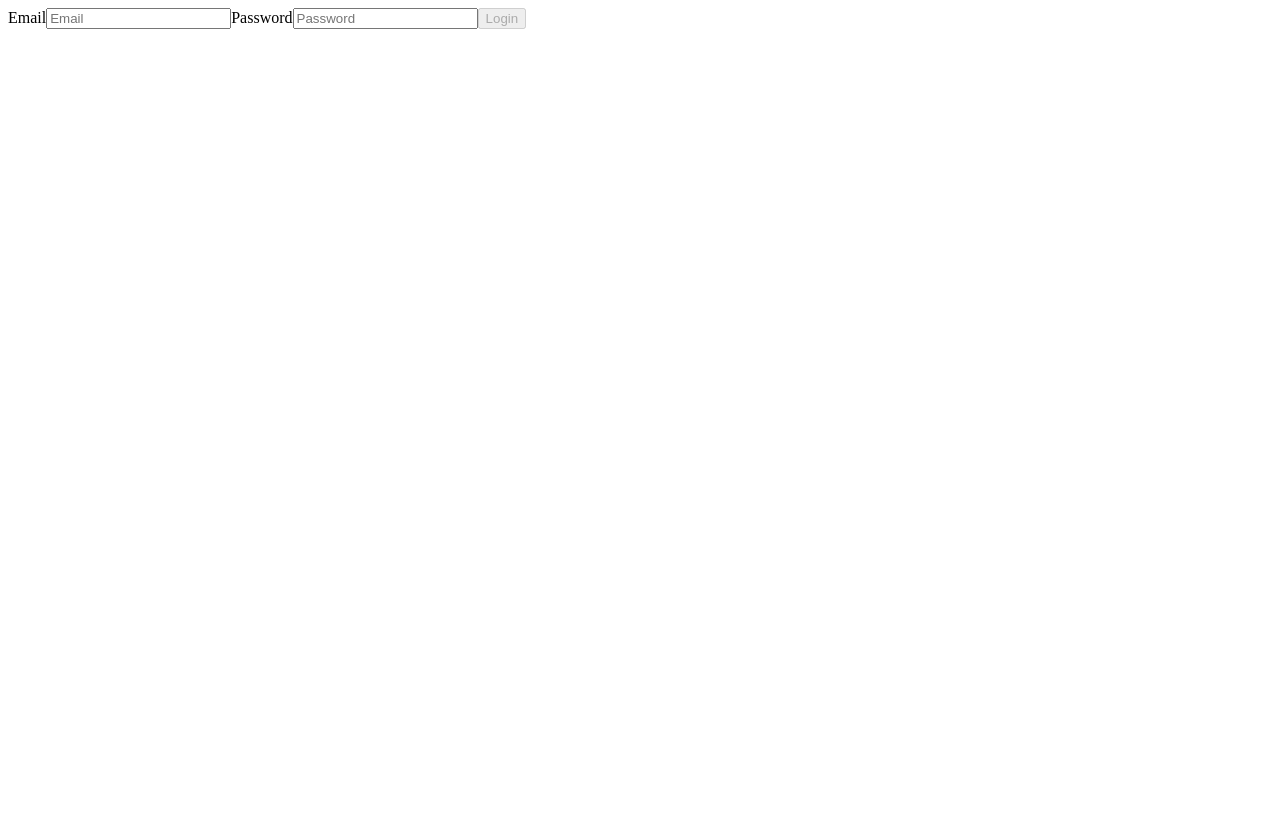
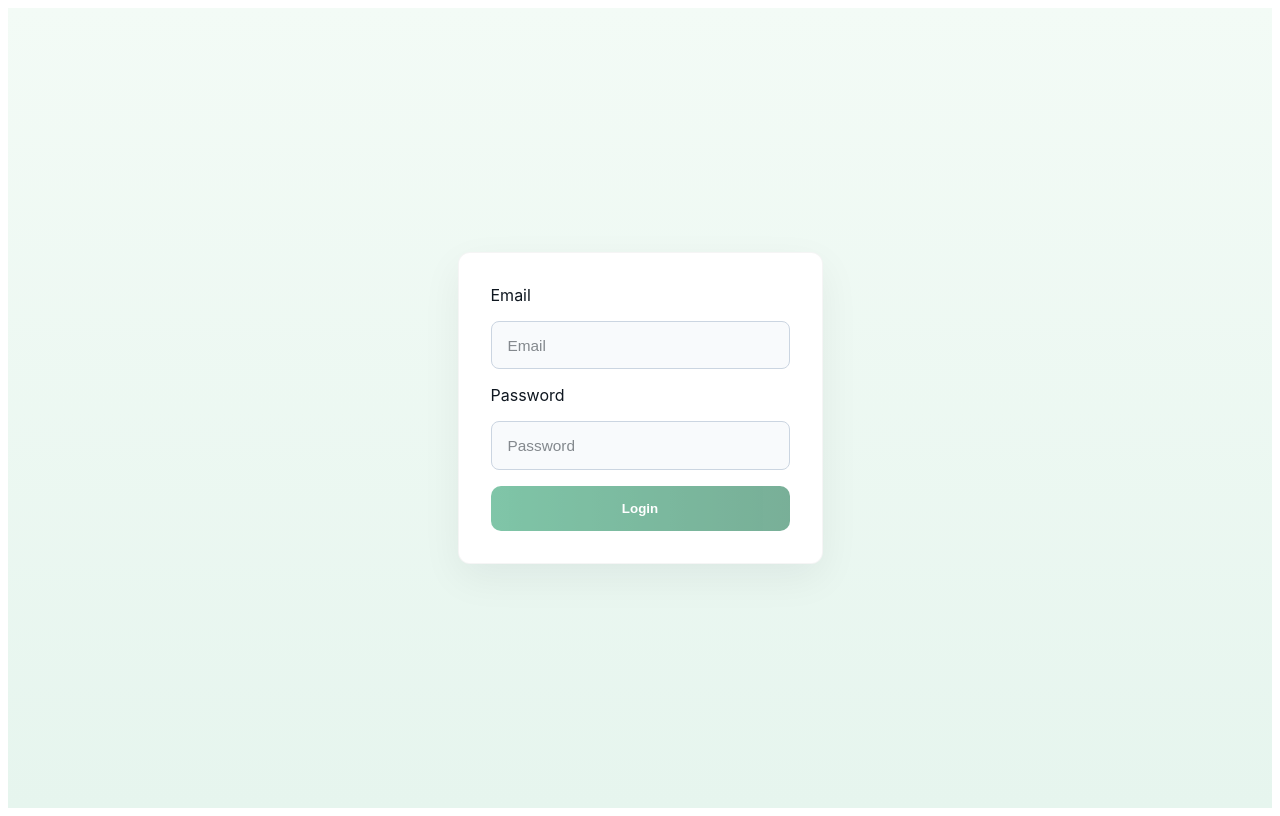
Before and after one commit to Magda1921/personal-finance, an Angular app: page / in a window 1280 px wide. Built offline with nearby package versions, Linux system fonts and the light colour scheme.

Commit message:
SAMOUK-2 feat: style login component

```diff
--- a/angular.json
+++ b/angular.json
@@ -18,20 +18,19 @@
           "builder": "@angular/build:application",
           "options": {
             "browser": "src/main.ts",
-            "polyfills": [
-              "zone.js"
-            ],
+            "polyfills": ["zone.js"],
             "tsConfig": "tsconfig.app.json",
             "inlineStyleLanguage": "scss",
+            "stylePreprocessorOptions": {
+              "includePaths": ["src/styles"]
+            },
             "assets": [
               {
                 "glob": "**/*",
                 "input": "public"
               }
             ],
-            "styles": [
-              "src/styles.scss"
-            ]
+            "styles": ["src/styles.scss"]
           },
           "configurations": {
             "production": {
@@ -75,10 +74,7 @@
         "test": {
           "builder": "@angular/build:karma",
           "options": {
-            "polyfills": [
-              "zone.js",
-              "zone.js/testing"
-            ],
+            "polyfills": ["zone.js", "zone.js/testing"],
             "tsConfig": "tsconfig.spec.json",
             "inlineStyleLanguage": "scss",
             "assets": [
@@ -87,9 +83,7 @@
                 "input": "public"
               }
             ],
-            "styles": [
-              "src/styles.scss"
-            ]
+            "styles": ["src/styles.scss"]
           }
         }
       }
--- a/src/app/form/input/input.scss
+++ b/src/app/form/input/input.scss
@@ -0,0 +1,49 @@
+@use "variables";
+
+:host {
+  display: block;
+  width: 100%;
+  font-family: variables.$font;
+  color: variables.$color-text-primary;
+}
+
+input {
+  box-sizing: border-box;
+  width: 100%;
+  padding: 0.85rem 1rem;
+  border-radius: 8px;
+  background: variables.$color-input-bg;
+  border: 1px solid variables.$color-border;
+  color: variables.$color-text-primary;
+  font-size: 0.96rem;
+  line-height: 1.25;
+  transition: box-shadow 160ms ease, border-color 160ms ease,
+    transform 120ms ease;
+  outline: none;
+  -webkit-appearance: none;
+  -moz-appearance: none;
+  appearance: none;
+}
+
+input::placeholder {
+  color: rgba(variables.$color-text-primary, 0.5);
+}
+
+input:focus {
+  border-color: variables.$color-primary;
+  box-shadow: 0 8px 20px rgba(variables.$color-primary, 0.08);
+  transform: translateY(-1px);
+}
+
+input:disabled,
+:host([disabled]) input {
+  opacity: 0.65;
+  cursor: not-allowed;
+  background: variables.$color-input-bg, 2%;
+  box-shadow: none;
+}
+
+input.ng-invalid.ng-touched {
+  border-color: #e02424;
+  box-shadow: 0 6px 12px rgba(#e02424, 0.06);
+}
--- a/src/app/login/login.html
+++ b/src/app/login/login.html
@@ -1,6 +1,11 @@
+<div class="login-container">
   <form [formGroup]="form" (ngSubmit)="onSubmit()">
     <label for="email">Email</label>
-  <app-input [control]="form.controls.email" type="email" placeholder="Email" />
+    <app-input
+      [control]="form.controls.email"
+      type="email"
+      placeholder="Email"
+    />
     <label for="password">Password</label>
     <app-input
       [control]="form.controls.password"
@@ -9,3 +14,10 @@
     />
     <button type="submit" [disabled]="sending || form.invalid">Login</button>
   </form>
+
+  @if (errorMessage) {
+  <div class="error-box">
+    {{ errorMessage }}
+  </div>
+  }
+</div>
--- a/src/app/login/login.scss
+++ b/src/app/login/login.scss
@@ -0,0 +1,77 @@
+@use "variables";
+
+:host {
+  display: flex;
+  align-items: center;
+  justify-content: center;
+  padding: 2rem;
+  min-height: 100vh;
+  background: linear-gradient(
+    180deg,
+    variables.$color-bg-gradient-start,
+    variables.$color-bg-gradient-end
+  );
+  box-sizing: border-box;
+  font-family: variables.$font;
+  color: variables.$color-text-primary;
+}
+
+form {
+  width: 100%;
+  max-width: 520px;
+  background: #ffffff;
+  border-radius: 12px;
+  padding: 2rem;
+  box-shadow: 0 14px 40px rgba(15, 23, 32, 0.06);
+  border: 1px solid rgba(0, 0, 0, 0.04);
+  display: flex;
+  flex-direction: column;
+  gap: 1rem;
+  align-items: flex-start;
+}
+
+button[type="submit"] {
+  display: inline-flex;
+  align-items: center;
+  justify-content: center;
+  gap: 0.6rem;
+  width: 100%;
+  padding: 0.95rem 1rem;
+  background: linear-gradient(
+    90deg,
+    variables.$color-primary 0%,
+    variables.$color-primary-hover 100%
+  );
+  color: #fff;
+  font-weight: 700;
+  border: none;
+  border-radius: 10px;
+  cursor: pointer;
+  box-shadow: 0 8px 20px rgba(variables.$color-primary-hover, 0.12);
+  transition: transform 120ms ease, opacity 120ms ease;
+}
+
+button[type="submit"]:hover:not(:disabled) {
+  transform: translateY(-2px);
+}
+
+button[type="submit"]:disabled {
+  opacity: 0.6;
+  cursor: not-allowed;
+  box-shadow: none;
+}
+.error-box {
+  margin-top: 15px;
+  padding: 10px;
+  background-color: #ffe6e6;
+  border: 1px solid #ffb3b3;
+  color: #d32f2f;
+  border-radius: 6px;
+  text-align: center;
+}
+.login-container {
+  display: flex;
+  align-items: center;
+  justify-content: center;
+  flex-direction: column;
+}
--- a/src/app/login/login.ts
+++ b/src/app/login/login.ts
@@ -18,6 +18,7 @@ import { finalize } from 'rxjs';
 export class LoginPage {
   constructor(private auth: AuthService) {}
   sending: boolean = false;
+  errorMessage: string = '';
 
   form = new FormGroup({
     email: new FormControl('', [Validators.required, Validators.email]),
@@ -35,7 +36,7 @@ export class LoginPage {
           console.log('Login successful:', res);
         },
         error: (err) => {
-          console.error('Login failed', err);
+          this.errorMessage = 'Login failed. Please check your credentials.';
         },
       });
   }
--- a/src/styles/global.scss
+++ b/src/styles/global.scss
@@ -12,7 +12,7 @@ body {
   align-items: flex-start;
   justify-content: flex-start;
   min-height: 100vh;
-  font-family: "Inter", sans-serif;
+  font-family: variables.$font;
   background: linear-gradient(
     135deg,
     variables.$color-bg-gradient-start,
--- a/src/styles/main.css
+++ b/src/styles/main.css
@@ -2740,9 +2740,9 @@ body {
   align-items: flex-start;
   justify-content: flex-start;
   min-height: 100vh;
-  font-family: "Inter", sans-serif;
+  font-family: Inter, "Segoe UI", Roboto, "Helvetica Neue", Arial, sans-serif;
   background: linear-gradient(135deg, #f0f4ff, #e6f0ff);
-  color: #1e293b;
+  color: #0f1720;
   display: flex;
 }
 @media (min-width: 768px) {
--- a/src/styles/variables.scss
+++ b/src/styles/variables.scss
@@ -138,14 +138,15 @@ $font-weight: (
 
 $font-roboto: "Roboto", sans-serif;
 $font-inter: "Inter", sans-serif;
-$color-bg-gradient-start: #f0f4ff;
-$color-bg-gradient-end: #e6f0ff;
+$font: Inter, "Segoe UI", Roboto, "Helvetica Neue", Arial, sans-serif;
+$color-bg-gradient-start: #f3fbf6;
+$color-bg-gradient-end: #e6f5ee;
 
-$color-text-primary: #1e293b;
+$color-text-primary: #0f1720;
 $color-box-shadow: rgba(0, 0, 0, 0.05);
 
-$color-primary: #3b82f6;
-$color-primary-hover: #2563eb;
+$color-primary: #2b9f6e;
+$color-primary-hover: #1f7a53;
 
 $color-input-bg: #f8fafc;
 $color-border: #cbd5e1;
```
Also changed, not shown: 1 other file (tests, documents, lock files or other folders). Lines whose indentation alone changed are shown as unchanged.
